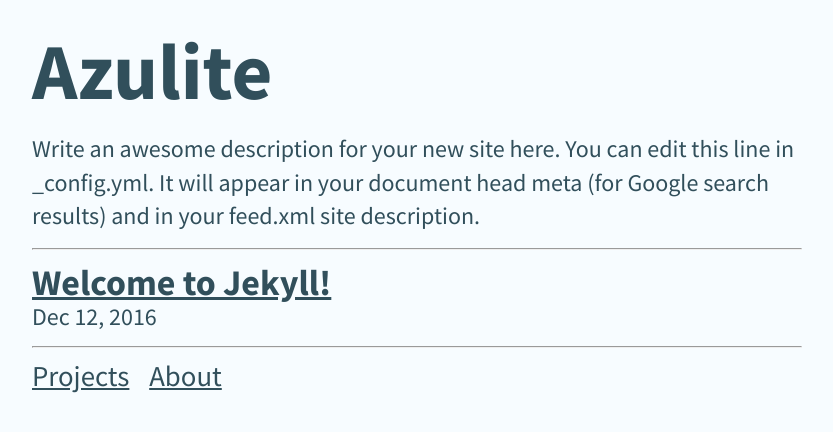
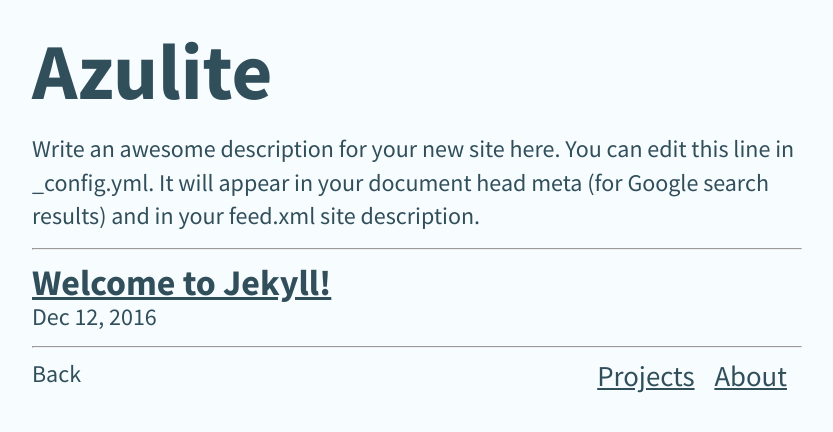
Before and after one commit to flattmo/azulite, a Jekyll site: the page built from index.html, in a window 1280 px wide, cut to the strip 104-536 px from the top of the page. Shown: the whole strip, without its empty margins (223-1056 px from the left). Built offline with Jekyll 4.4.1, drawn with Linux system fonts in a browser that asks for light colours; nearby versions of some CDN libraries; the list of posts is cut into pages by our own code.

Commit message:
Added back button and other links

```diff
--- a/_includes/body.html
+++ b/_includes/body.html
@@ -3,8 +3,11 @@
         {{ content }}
         <hr>
         <div class="page-links">
-            <a href="{{ baseurl }}/projects">Projects</a>
-            <a href="{{ baseurl }}/about">About</a>
+            <span onclick="window.history.back()">Back</span>
+            <div class="right">
+                <a href="{{ baseurl }}/projects">Projects</a>
+                <a href="{{ baseurl }}/about">About</a>
+            </div>
         </div>
     </div>
 </body>
--- a/assets/main.scss
+++ b/assets/main.scss
@@ -134,4 +134,9 @@
     }
 }
 
+.right {
+    display: inline-block;
+    float: right;
+}
+
 @import "syntax-highlighting";
```
